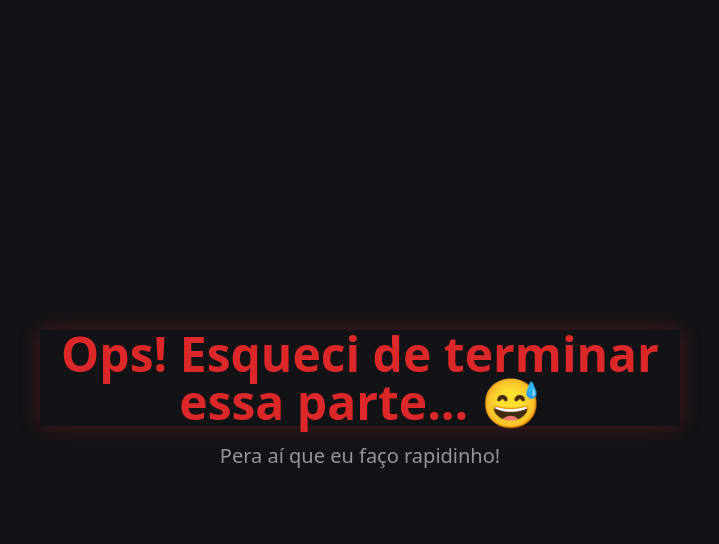
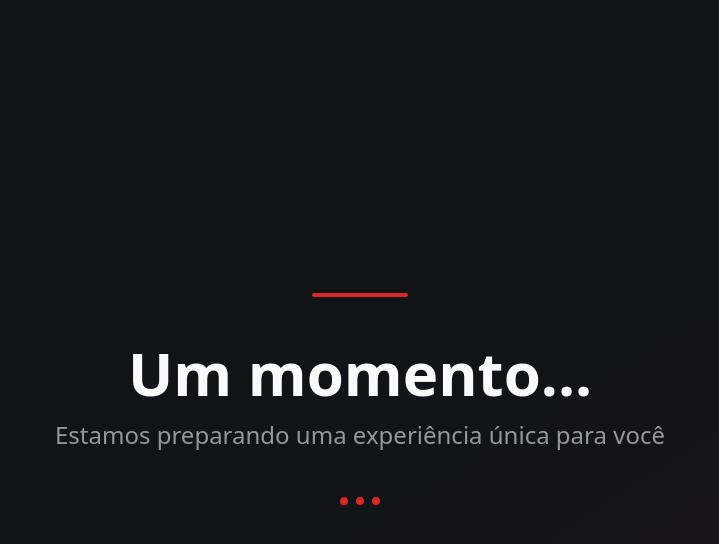
Before and after one commit to Hills808/lumina-cademy, a React (Vite) app: page / in a window 1280 px wide. Both pictures are taken after a click on the button "Login". Shown: the top 544 px of the page, without its empty margins (280-999 px from the left). Built offline with nearby package versions, Linux system fonts and the light colour scheme; the HTML template or start-up script is replaced by a standard one.

Commit message:
Refactor pre-animation text

```diff
--- a/src/components/PlotTwist.tsx
+++ b/src/components/PlotTwist.tsx
@@ -160,16 +160,29 @@ const PlotTwist = ({ onComplete }: PlotTwistProps) => {
 
   return (
     <div className={`fixed inset-0 z-50 bg-background transition-opacity duration-500 ${isExiting ? 'opacity-0' : 'opacity-100'}`}>
-      {/* Mensagem "Achou mesmo que seria isso?" */}
+      {/* Mensagem inicial profissional */}
       {showMessage && !showCode && (
-        <div className="flex min-h-screen items-center justify-center animate-fade-in">
-          <div className="text-center space-y-4 max-w-2xl px-4">
-            <h2 className="text-4xl md:text-5xl font-bold text-primary animate-glow-pulse">
-              Ops! Esqueci de terminar essa parte... 😅
-            </h2>
-            <p className="text-xl text-muted-foreground animate-pulse">
-              Pera aí que eu faço rapidinho!
-            </p>
+        <div className="flex min-h-screen items-center justify-center bg-gradient-to-br from-background via-background to-primary/5">
+          <div className="text-center space-y-8 max-w-3xl px-6">
+            <div className="space-y-4 animate-fade-in">
+              <div className="inline-block">
+                <div className="h-1 w-24 bg-primary rounded-full mx-auto mb-6 animate-pulse"></div>
+              </div>
+
+              <h2 className="text-5xl md:text-6xl font-bold text-foreground leading-tight">
+                Um momento...
+              </h2>
+
+              <p className="text-xl md:text-2xl text-muted-foreground font-light max-w-2xl mx-auto leading-relaxed">
+                Estamos preparando uma experiência única para você
+              </p>
+
+              <div className="pt-8 flex items-center justify-center gap-2">
+                <div className="h-2 w-2 bg-primary rounded-full animate-bounce [animation-delay:-0.3s]"></div>
+                <div className="h-2 w-2 bg-primary rounded-full animate-bounce [animation-delay:-0.15s]"></div>
+                <div className="h-2 w-2 bg-primary rounded-full animate-bounce"></div>
+              </div>
+            </div>
           </div>
         </div>
       )}
```
